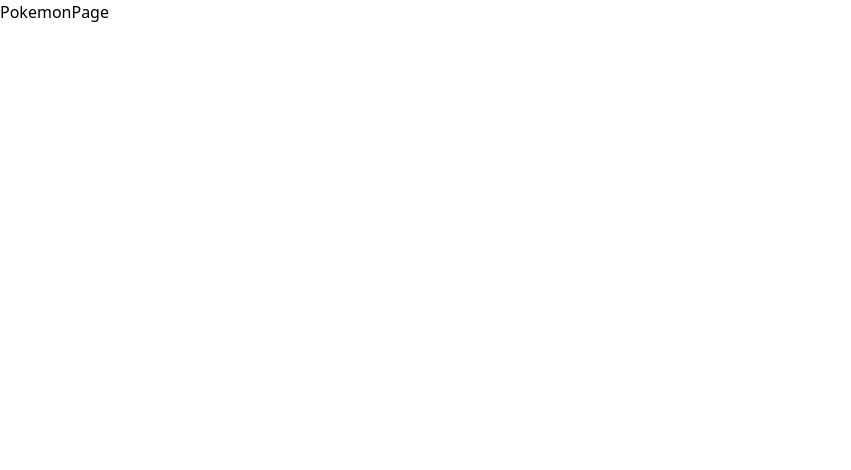
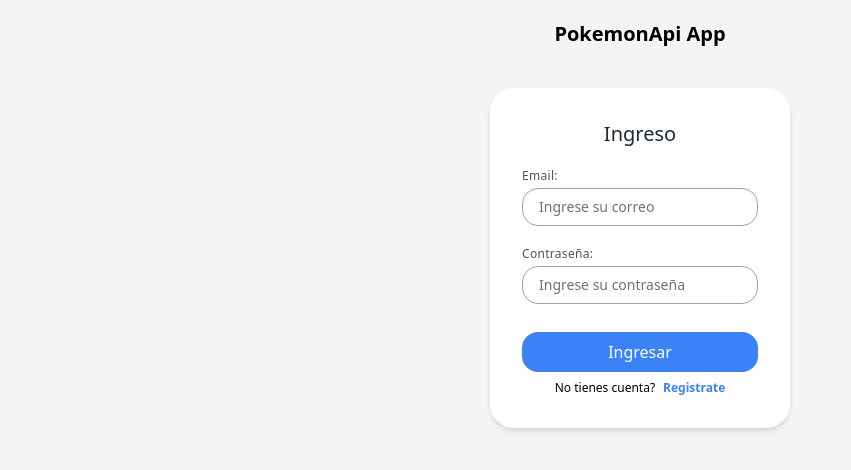
Before and after one commit to JohanRestrepo19/react-pokemon-api, a React (Vite) app: page /auth/login in a window 1280 px wide. Before the commit this address led to /. Shown: the top 470 px of the page, without its empty margins (0-851 px from the left). Built offline with nearby package versions, Linux system fonts and the light colour scheme.

Commit message:
Paginas de login y registros terminadas

```diff
--- a/src/App.jsx
+++ b/src/App.jsx
@@ -2,16 +2,25 @@ import { Navigate, Route, Routes } from 'react-router-dom'
 import AuthRoutes from './auth/routes/AuthRoutes'
 import PokemonRoutes from './pokemon/routes/PokemonRoutes'
 
-const status = 'authenticated'
+const status = 'not-authenticated'
 const App = () => {
   return (
     <Routes>
       {status === 'authenticated' ? (
-        <Route path="/*" element={<PokemonRoutes />} />
+        <Route
+          path="/*"
+          element={<PokemonRoutes />}
+        />
       ) : (
-        <Route path="/auth/*" element={<AuthRoutes />} />
+        <Route
+          path="/auth/*"
+          element={<AuthRoutes />}
+        />
       )}
-      <Route path="/*" element={<Navigate to="/auth/login" />} />
+      <Route
+        path="/*"
+        element={<Navigate to="/auth/login" />}
+      />
     </Routes>
   )
 }
--- /dev/null
+++ b/src/auth/layouts/AuthLayout.jsx
@@ -0,0 +1,8 @@
+export const AuthLayout = ({ children }) => {
+  return (
+    <div className="bg-gray-100 flex flex-col h-screen items-center py-5">
+      <h1 className="mb-10 font-semibold text-xl">PokemonApi App</h1>
+      <div className="flex-grow">{children}</div>
+    </div>
+  )
+}
--- a/src/auth/pages/LoginPage.jsx
+++ b/src/auth/pages/LoginPage.jsx
@@ -1,8 +1,57 @@
+import { Link } from 'react-router-dom'
+import { AuthLayout } from '../layouts/AuthLayout'
+
+//TODO: Manejar el estado de los inputs con el useForm
 const LoginPage = () => {
   return (
-    <div>
-      <p>Login Page</p>
-    </div>
+    <AuthLayout>
+      <div className="flex flex-col bg-white shadow-md p-8  rounded-3xl w-50 max-w-md">
+        <h1 className="font-medium text-xl text-gray-800 self-center mb-5">
+          Ingreso
+        </h1>
+        <div>
+          <form className="flex flex-col">
+            <div className="flex flex-col mb-5">
+              <label className="mb-1 text-xs tracking-wide text-gray-600">
+                Email:
+              </label>
+              <input
+                id="email"
+                type="email"
+                name="email"
+                className="text-sm placeholder-gray-500 px-4 rounded-2xl border border-gray-400 w-full py-2 focus:outline-none focus:border-blue-400"
+                placeholder="Ingrese su correo"
+              />
+            </div>
+
+            <div className="flex flex-col mb-5">
+              <label className="mb-1 text-xs tracking-wide text-gray-600">
+                Contraseña:
+              </label>
+              <input
+                id="password"
+                type="password"
+                name="password"
+                className="text-sm placeholder-gray-500 px-4 rounded-2xl border border-gray-400 w-full py-2 focus:outline-none focus:border-blue-400"
+                placeholder="Ingrese su contraseña"
+              />
+            </div>
+            <button
+              type="submit"
+              className="my-2 focus:outline-none text-white bg-blue-500 hover:bg-blue-600 rounded-2xl py-2 w-ful transition duration-150 ease-in"
+            >
+              Ingresar
+            </button>
+            <div className="self-center text-xs">
+              <span className="">No tienes cuenta?</span>
+              <span className="ml-2 text-blue-500 font-semibold">
+                <Link to={'/auth/register'}>Registrate</Link>
+              </span>
+            </div>
+          </form>
+        </div>
+      </div>
+    </AuthLayout>
   )
 }
 
--- a/src/auth/pages/RegisterPage.jsx
+++ b/src/auth/pages/RegisterPage.jsx
@@ -1,8 +1,56 @@
+import { Link } from 'react-router-dom'
+import { AuthLayout } from '../layouts/AuthLayout'
+
 const RegisterPage = () => {
   return (
-    <div>
-      <p>Register Page</p>
-    </div>
+    <AuthLayout>
+      <div className="flex flex-col bg-white shadow-md p-8  rounded-3xl w-50 max-w-md">
+        <h1 className="font-medium text-xl text-gray-800 self-center mb-5">
+          Registro
+        </h1>
+        <div>
+          <form className="flex flex-col">
+            <div className="flex flex-col mb-5">
+              <label className="mb-1 text-xs tracking-wide text-gray-600">
+                Email:
+              </label>
+              <input
+                id="email"
+                type="email"
+                name="email"
+                className="text-sm placeholder-gray-500 px-4 rounded-2xl border border-gray-400 w-full py-2 focus:outline-none focus:border-blue-400"
+                placeholder="Ingrese su correo"
+              />
+            </div>
+
+            <div className="flex flex-col mb-5">
+              <label className="mb-1 text-xs tracking-wide text-gray-600">
+                Contraseña:
+              </label>
+              <input
+                id="password"
+                type="password"
+                name="password"
+                className="text-sm placeholder-gray-500 px-4 rounded-2xl border border-gray-400 w-full py-2 focus:outline-none focus:border-blue-400"
+                placeholder="Ingrese su contraseña"
+              />
+            </div>
+            <button
+              type="submit"
+              className="my-2 focus:outline-none text-white bg-blue-500 hover:bg-blue-600 rounded-2xl py-2 w-ful transition duration-150 ease-in"
+            >
+              Registrase
+            </button>
+            <div className="self-center text-xs">
+              <span className="">Ya tienes cuenta?</span>
+              <span className="ml-2 text-blue-500 font-semibold">
+                <Link to={'/auth/login'}>Ingresa</Link>
+              </span>
+            </div>
+          </form>
+        </div>
+      </div>
+    </AuthLayout>
   )
 }
 
```
Also changed, not shown: index.html (+13 -3 lines), src/auth/routes/AuthRoutes.jsx (+12 -3 lines), src/pokemon/routes/PokemonRoutes.jsx (+8 -2 lines), .prettierrc.json.
